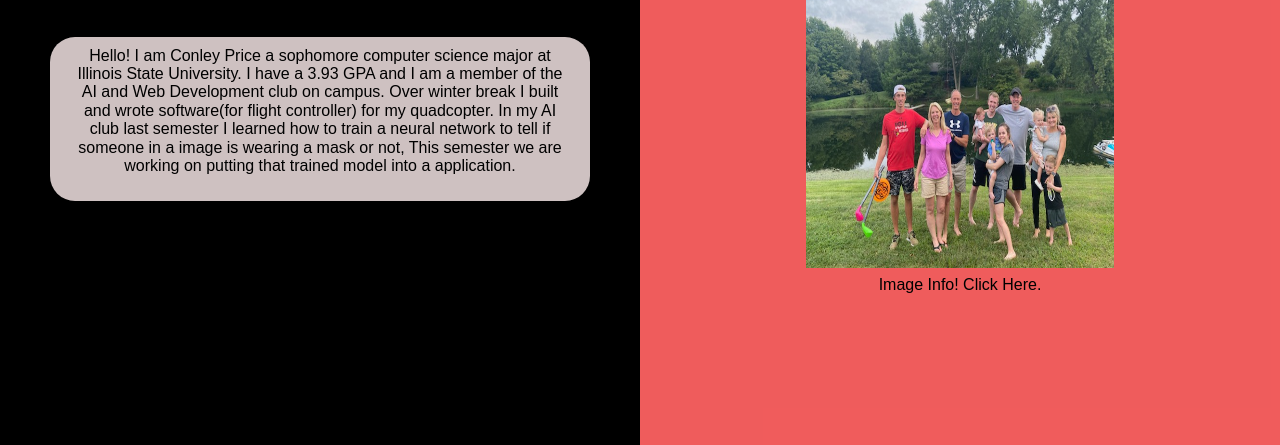
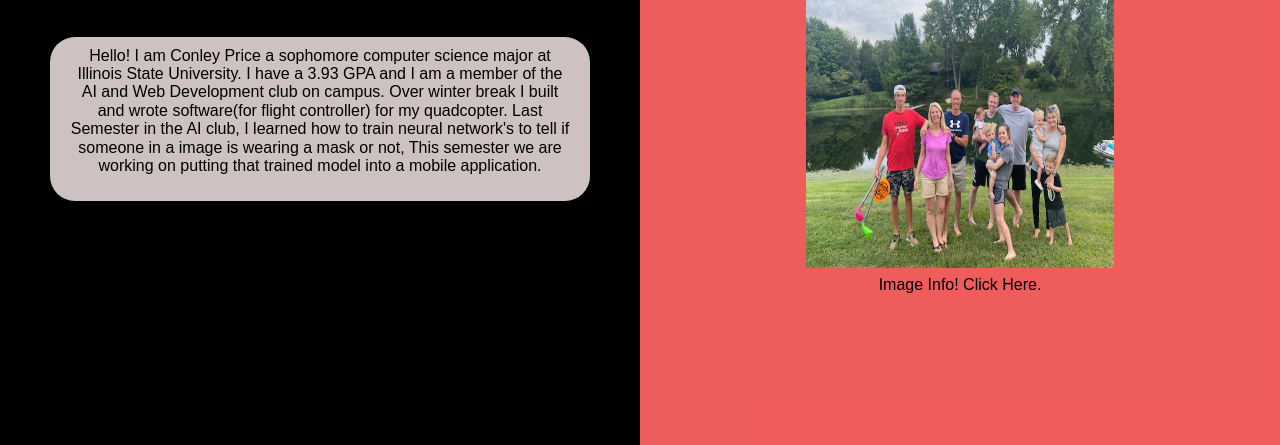
Before and after one commit to conley21p/LobInterview, a website: page src/interns/ConleyPrice/index.html in a window 1280 px wide. Shown: the part 355-800 px from the top of the page. Drawn offline with nearby package versions, Linux system fonts and the light colour scheme.

Commit message:
Fixed type in paragraph

```diff
--- a/src/interns/ConleyPrice/index.html
+++ b/src/interns/ConleyPrice/index.html
@@ -17,8 +17,8 @@
       <p>Hello! I am Conley Price a sophomore computer science major at Illinois State University.
         I have a 3.93 GPA and I am a member of the AI and Web Development club on campus.
         Over winter break I built and wrote software(for flight controller) for my quadcopter.
-        In my AI club last semester I learned how to train a neural network to tell if someone in a image is wearing a mask or not,
-        This semester we are working on putting that trained model into a application.
+        Last Semester in the AI club, I learned how to train neural network's to tell if someone in a image is wearing a mask or not,
+        This semester we are working on putting that trained model into a mobile application.
       </p>
     </div>
   </div>
```
